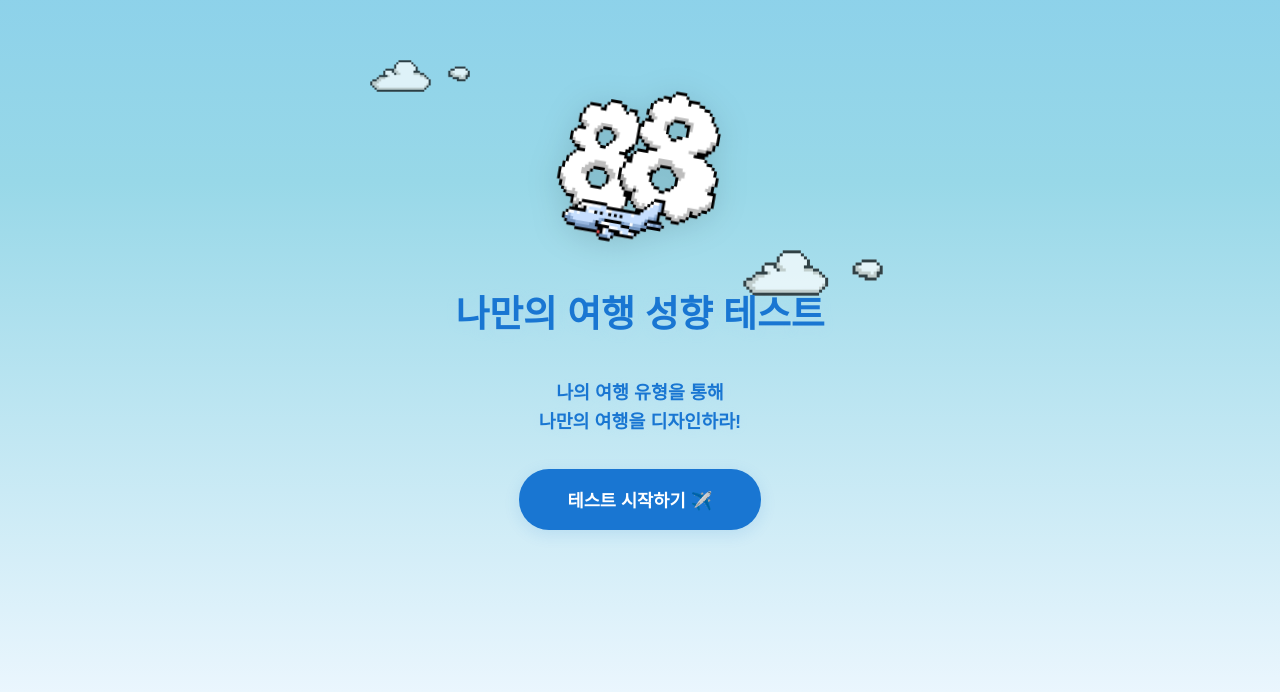
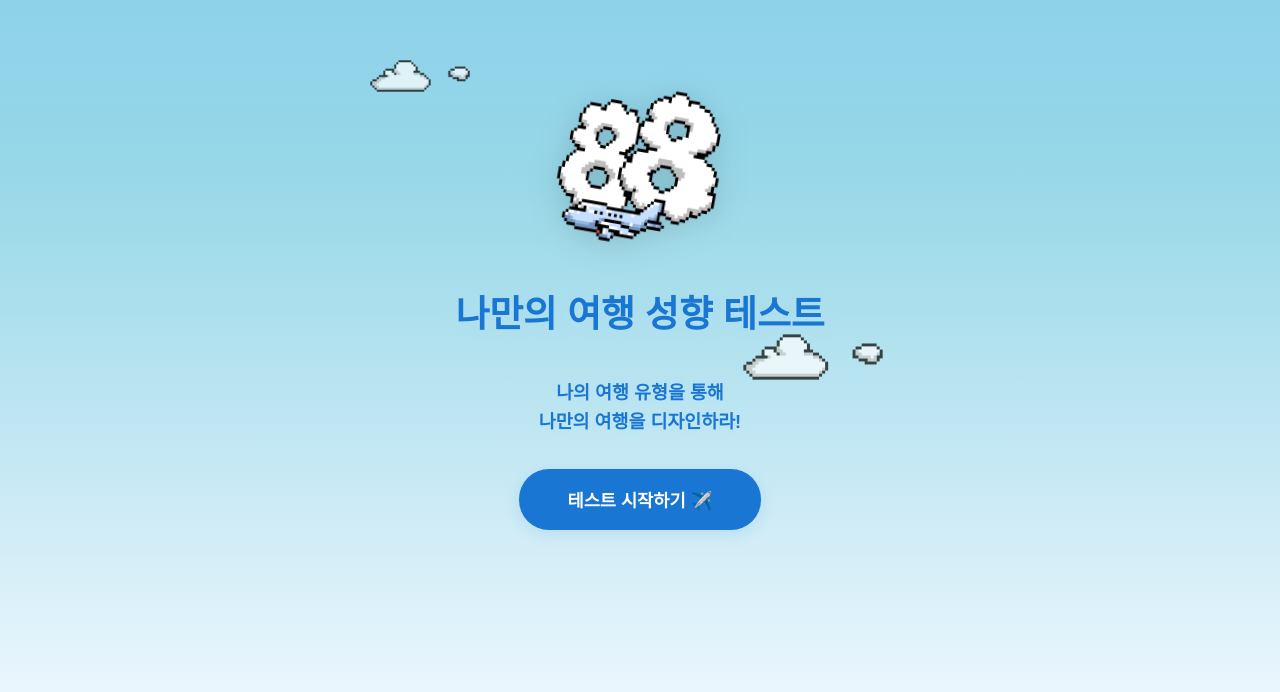
Before and after one commit to 88TOUR/anitest, a React (Vite) app: page / in a window 1280 px wide. Shown: the part 112-804 px from the top of the page. Built offline with nearby package versions, Linux system fonts and the light colour scheme; a web font is replaced by a local one.

Commit message:
시작화면

```diff
--- a/src/styles/Main.css
+++ b/src/styles/Main.css
@@ -92,7 +92,7 @@
 }
 .cloud4 {
   width: 140px; height: 70px;
-  bottom: 50%; right: 15%;
+  bottom: 40%; right: 15%;
   animation: cloudMove4 24s linear infinite;
 }
 .cloud-img {
```
